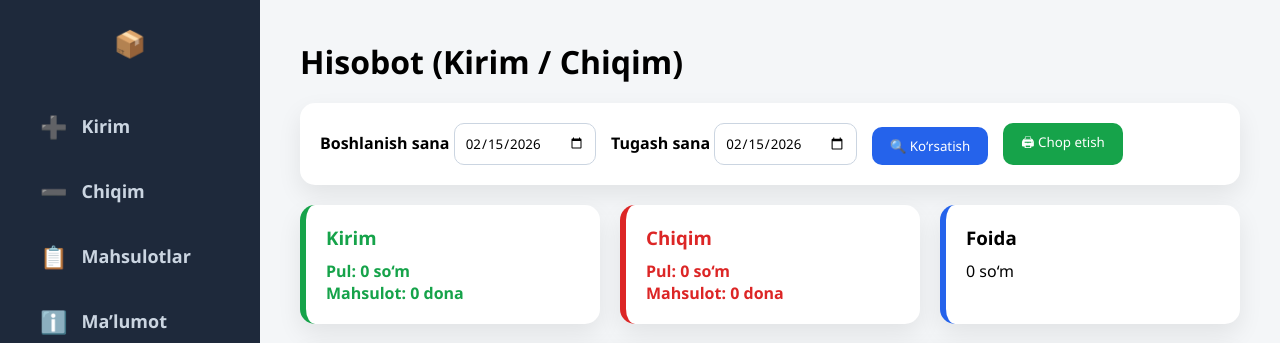
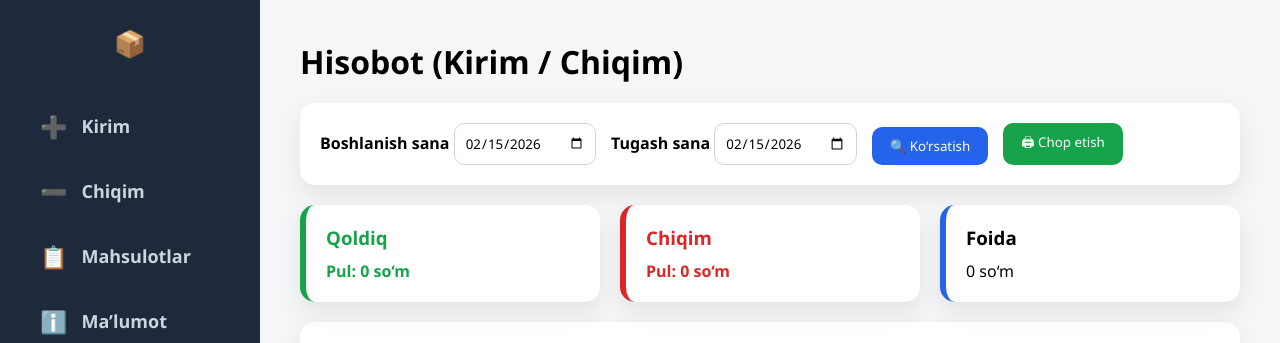
Before and after one commit to mrdili131/sklad, a Django app: page /report/ in a window 1280 px wide. Shown: the top 343 px of the page. Run offline with Django 4.2, Linux system fonts and the light colour scheme; a user stored in the database is signed in; data comes from the database, SQL or seed files in the repository; both versions use the stored data as it was after the commit.

Commit message:
nearly working report page

```diff
--- a/lisa/templates/report.html
+++ b/lisa/templates/report.html
@@ -38,14 +38,13 @@
         <!-- TOTALS -->
         <div class="totals">
             <div class="total-card in">
-                <h3>Kirim</h3>
-                <p>Pul: <span id="inMoney">{{income|intcomma}}</span> so‘m</p>
-                <p>Mahsulot: <span id="inQty">0</span> dona</p>
+                <h3>Qoldiq</h3>
+                <p>Pul: <span id="inMoney">{{balance|intcomma}}</span> so‘m</p>
+                <!-- <p>Mahsulot: <span id="inQty">{{products.count}}</span> dona</p> -->
             </div>
             <div class="total-card out">
                 <h3>Chiqim</h3>
                 <p>Pul: <span id="outMoney">{{spending|intcomma}}</span> so‘m</p>
-                <p>Mahsulot: <span id="outQty">0</span> dona</p>
             </div>
             <div class="total-card balance">
                 <h3>Foida</h3>
--- a/lisa/views.py
+++ b/lisa/views.py
@@ -67,23 +67,23 @@ class ReportView(LoginRequiredMixin,View):
         products_all = Product.objects.filter(filial=request.user.filial,is_available=True)
         filtered_products = products_all.filter(created_at__range=(start_date_valid,end_date_valid))
 
-        income = 0
+        balance = 0
         spending = 0
         profit = 0
 
         for i in filtered_products:
-            income +=float(i.in_price) * i.quantity
+            balance += float(i.in_price) * i.quantity
 
         for order in orders:
             for i in order.items.all():
-                spending += i.product.in_price * i.quantity
-                profit += float(i.sold_price) - (float(i.product.in_price) * float(i.product.quantity))
+                spending += i.sold_price
+                profit += float(i.sold_price) - (float(i.product.in_price) * float(i.quantity))
         data = {
-            "income":income,
+            "balance":balance,
             "spending":spending,
             "profit":profit,
 
             "start_date":start_date,
-            "end_date":end_date
+            "end_date":end_date,
         }
         return render(request,'report.html',context=data)
```
Also changed, not shown: db.sqlite3.
